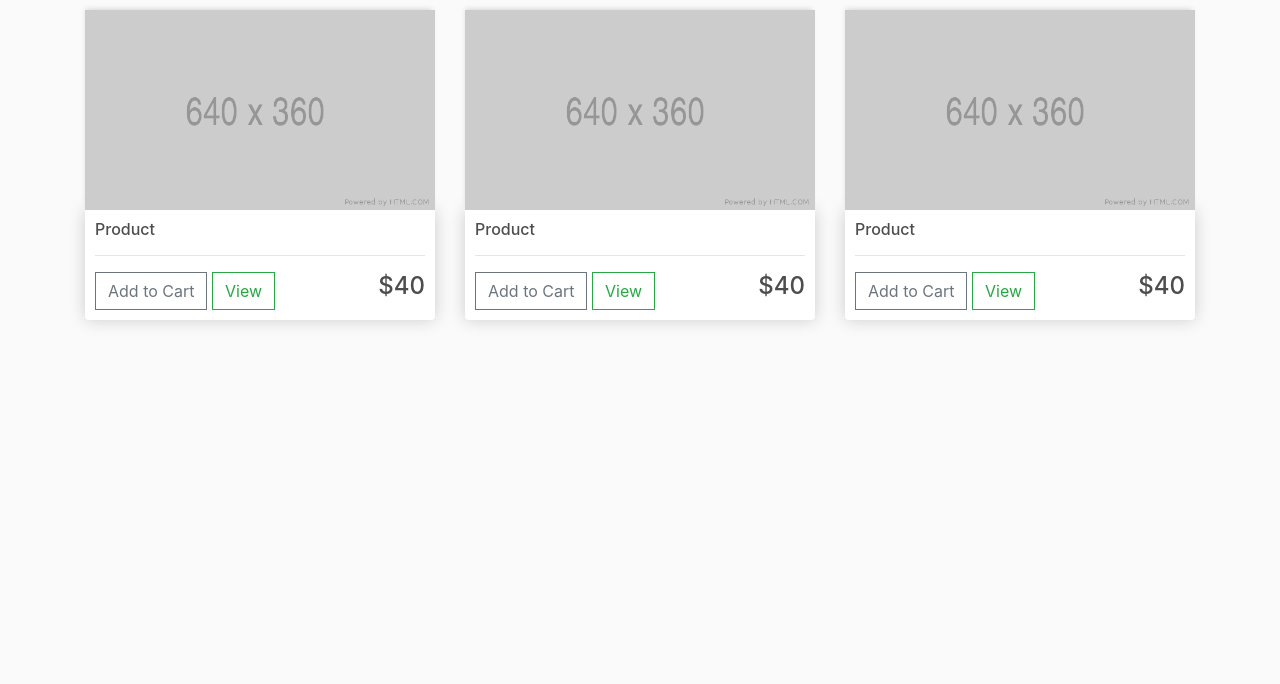
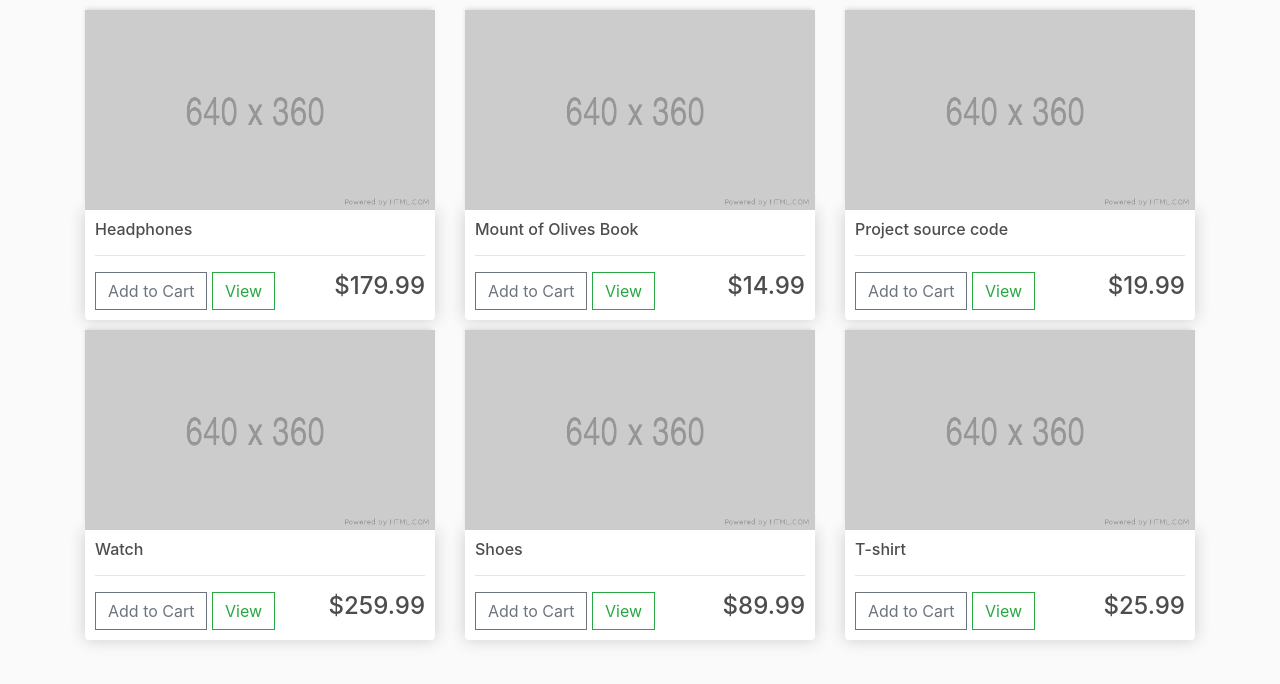
Before and after one commit to amjedsaleel/E-commerce, a Django app: page / in a window 1280 px wide. Shown: the part 57-741 px from the top of the page. Run offline with Django 3.2, Linux system fonts and the light colour scheme; data comes from the database, SQL or seed files in the repository; some libraries are stand-ins or nearby versions.

Commit message:
product rendered to store page

```diff
--- a/store/templates/store/store.html
+++ b/store/templates/store/store.html
@@ -2,38 +2,17 @@
 {% load static %}
 {% block content %}
     <div class="row">
+        {% for product in products %}
             <div class="col-lg-4">
                 <img class="thumbnail" src="{% static 'images/placeholder.png' %}" alt="">
                 <div class="box-element product">
-                <h6>Product</h6>
+                    <h6>{{ product.name }}</h6>
                     <hr>
                     <button class="btn btn-outline-secondary add-btn">Add to Cart</button>
                     <a class="btn btn-outline-success" href="#">View</a>
-                <h4 style="display: inline-block; float: right">$40</h4>
+                    <h4 style="display: inline-block; float: right">${{ product.price | floatformat:2}}</h4>
                 </div>
             </div>
-
-        <div class="col-lg-4">
-            <img class="thumbnail" src="{% static 'images/placeholder.png' %}" alt="">
-            <div class="box-element product">
-                <h6>Product</h6>
-                <hr>
-                <button class="btn btn-outline-secondary add-btn">Add to Cart</button>
-                <a class="btn btn-outline-success" href="#">View</a>
-                <h4 style="display: inline-block; float: right">$40</h4>
-
-            </div>
-        </div>
-
-        <div class="col-lg-4">
-            <img class="thumbnail" src="{% static 'images/placeholder.png' %}" alt="">
-            <div class="box-element product">
-                <h6>Product</h6>
-                <hr>
-                <button class="btn btn-outline-secondary add-btn">Add to Cart</button>
-                <a class="btn btn-outline-success" href="#">View</a>
-                <h4 style="display: inline-block; float: right">$40</h4>
-            </div>
-        </div>
+        {% endfor %}
     </div>
 {% endblock content %}
--- a/store/views.py
+++ b/store/views.py
@@ -2,10 +2,12 @@ from django.shortcuts import render
 from django.http import HttpResponse
 
 # Create your views here.
+from .models import *
 
 
 def store(request):
-    context = {}
+    products = Product.objects.all()
+    context = {'products': products}
     return render(request, 'store/store.html', context)
 
 
```
Lines whose indentation alone changed are shown as unchanged.
